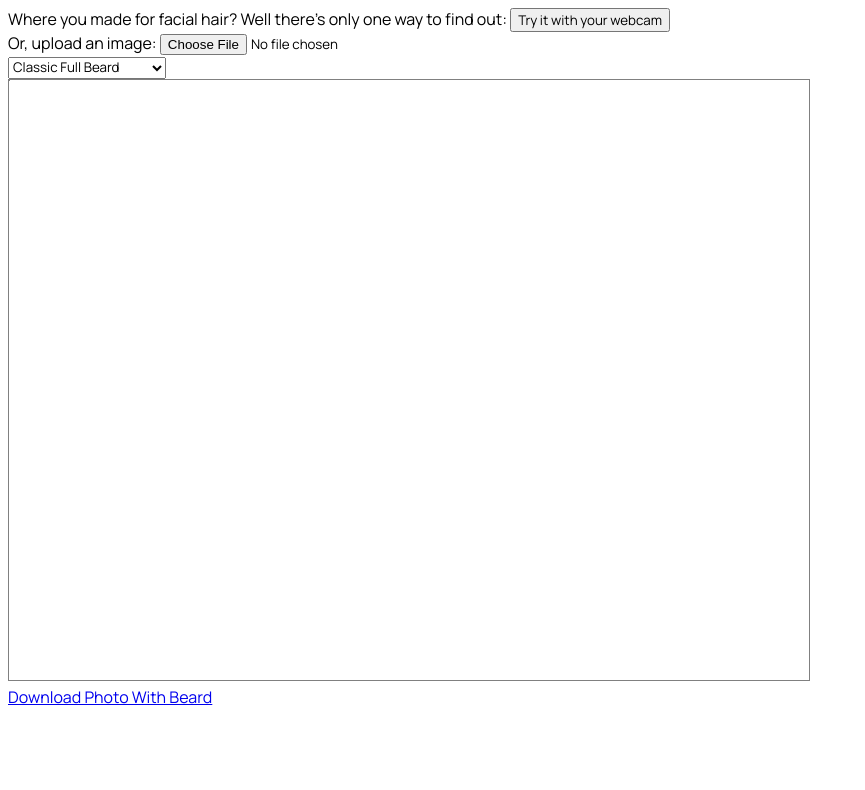
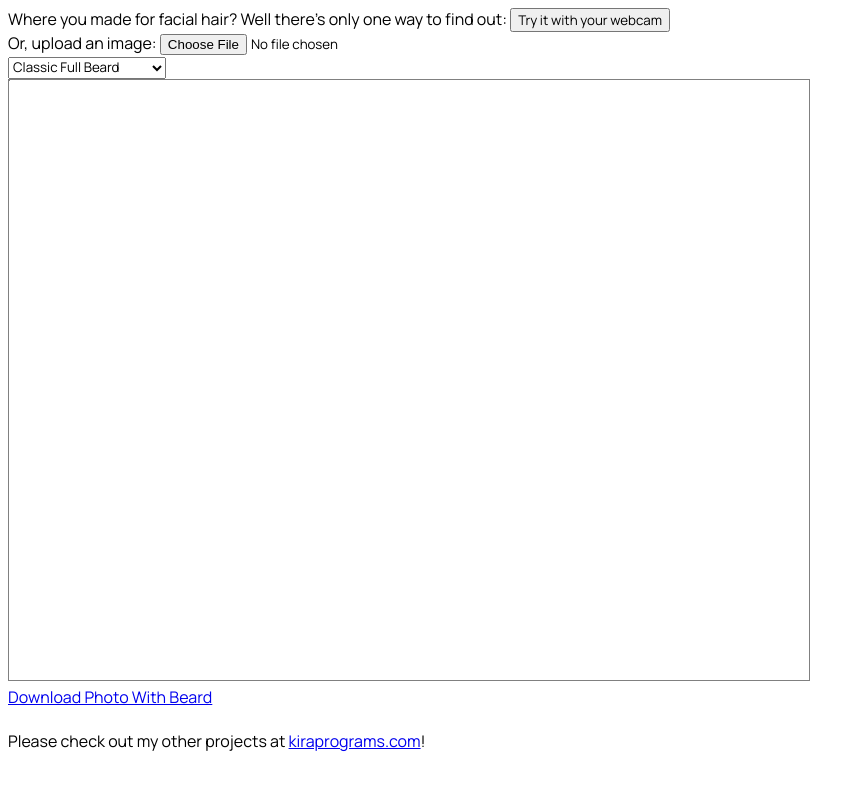
Before and after one commit to i8sumPi/i8sumPi.github.io, a plain HTML site: page faceDetect/beard.html in a window 1280 px wide. Shown: the whole page, without its empty margins (0-865 px from the left). Drawn offline with Linux system fonts and the light colour scheme; no server answers.

Commit message:
Update beard.html

```diff
--- a/faceDetect/beard.html
+++ b/faceDetect/beard.html
@@ -41,6 +41,9 @@ body, button, input, select{
 	<br>
 	<a href="#" download="photo-with-beard.png" class="button" onclick="downloadPic()" id="downloadPic">Download Photo With Beard</a>
 
+	<br><br>
+	Please check out my other projects at <a href="http://kiraprograms.com">kiraprograms.com</a>!
+
 
 	<script type="text/javascript"> function el(id){ return document.getElementById(id); } </script>
 	<script type="text/javascript" src="face-api.min.js"></script>
```
